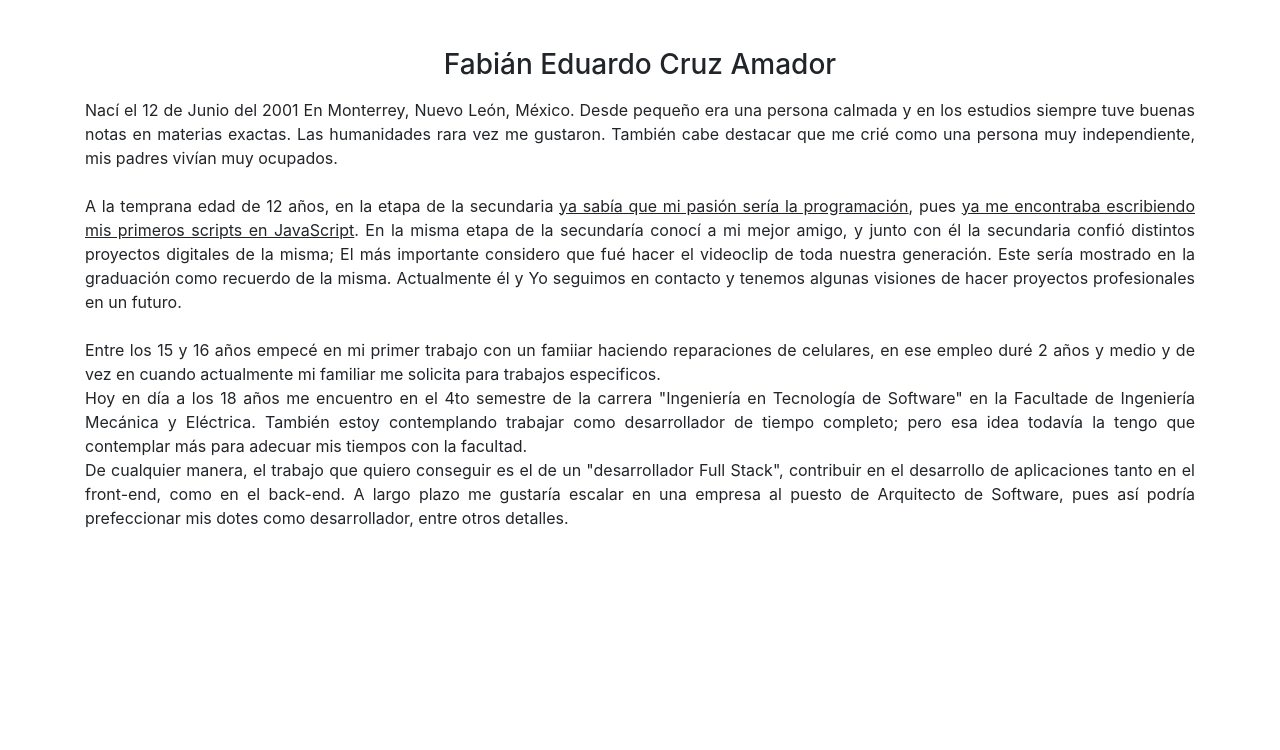
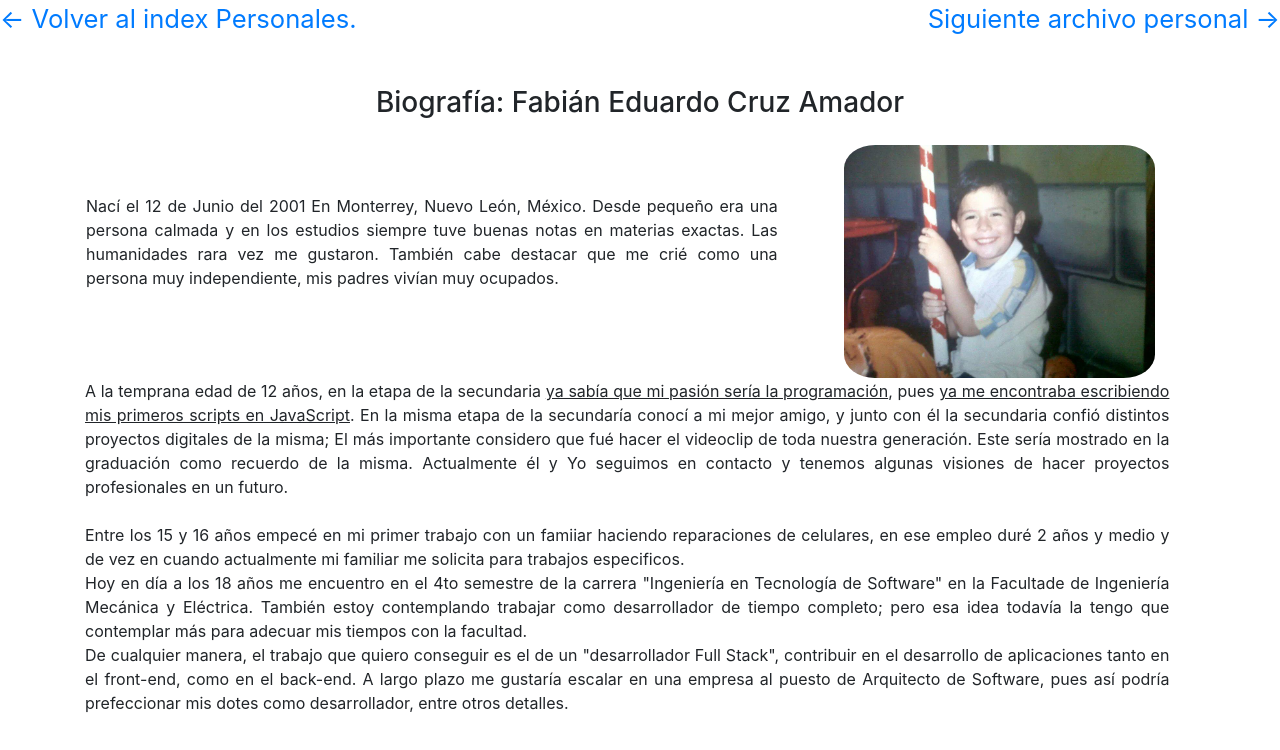
Before and after one commit to FabianCruz-0/Escuela-ProyLengProg, a plain HTML site: page Personales/1_Biografia.html in a window 1280 px wide. Drawn offline with nearby package versions, Linux system fonts and the light colour scheme.

Commit message:
a darle formato a la biografia

```diff
--- a/Personales/1_Biografia.html
+++ b/Personales/1_Biografia.html
@@ -4,20 +4,42 @@
 <head>
     <meta charset="UTF-8">
     <meta name="viewport" content="width=device-width, initial-scale=1.0">
-    <link rel="stylesheet" href="https://stackpath.bootstrapcdn.com/bootstrap/4.3.1/css/bootstrap.min.css"
-        integrity="sha384-ggOyR0iXCbMQv3Xipma34MD+dH/1fQ784/j6cY/iJTQUOhcWr7x9JvoRxT2MZw1T" crossorigin="anonymous">
+    <link rel="stylesheet" href="https://stackpath.bootstrapcdn.com/bootstrap/4.3.1/css/bootstrap.min.css" integrity="sha384-ggOyR0iXCbMQv3Xipma34MD+dH/1fQ784/j6cY/iJTQUOhcWr7x9JvoRxT2MZw1T" crossorigin="anonymous">
     <title>Biografía</title>
+    <style>
+        a{
+            font-size: 2vw;
+        }
+        p{
+            text-align: justify;
+            padding-right: 2vw;
+        }
+    </style>
 </head>
 
 <body>
-    <div class="container">
+    <a href="Index_Personales.html">&lt;- Volver al index Personales.</a>
+    <a href="2_Pasatiempo.html" style="float: right;">Siguiente archivo personal -&gt;</a>
+    <div class="container mt-5">
         <center>
-            <h3 class="mt-5">Fabián Eduardo Cruz Amador</h3>
+            <h3 style="margin-bottom: 3vh;">Biografía: Fabián Eduardo Cruz Amador</h3>
         </center>
-        <p style="text-align: justify; margin-top: 2vh;">Nací el 12 de Junio del 2001 En Monterrey, Nuevo León, México.
-        Desde pequeño era una persona calmada y en los estudios siempre tuve buenas notas en materias exactas. Las humanidades rara vez me gustaron.
-        También cabe destacar que me crié como una persona muy independiente, mis padres vivían muy ocupados. <br> <br>
-        A la temprana edad de 12 años, en la etapa de la secundaria <u>ya sabía que mi pasión sería la programación</u>,
+        <table>
+            <tr>
+            <td>
+                <p>Nací el 12 de Junio del 2001 En Monterrey, Nuevo León, México.
+                    Desde pequeño era una persona calmada y en los estudios siempre tuve buenas notas en materias exactas. Las humanidades rara vez me gustaron.
+                    También cabe destacar que me crié como una persona muy independiente, mis padres vivían muy ocupados. <br> <br>
+                    </p>
+            </td>
+            <td>
+                <center>
+                <img src="../Imagenes/1_tb.jpg" width="80%" style="border-radius: 10%; min-width: 200px;">
+                </center>
+            </td>
+        </tr>
+        </table>
+        <p>A la temprana edad de 12 años, en la etapa de la secundaria <u>ya sabía que mi pasión sería la programación</u>,
         pues <u>ya me encontraba escribiendo mis primeros scripts en JavaScript</u>.
         En la misma etapa de la secundaría conocí a mi mejor amigo, y junto con él la secundaria confió distintos proyectos digitales de la misma;
         El más importante considero que fué hacer el videoclip de toda nuestra generación. Este sería mostrado en la graduación como recuerdo de la misma.
```
Also changed, not shown: Imagenes/1_tb.jpg (added).
